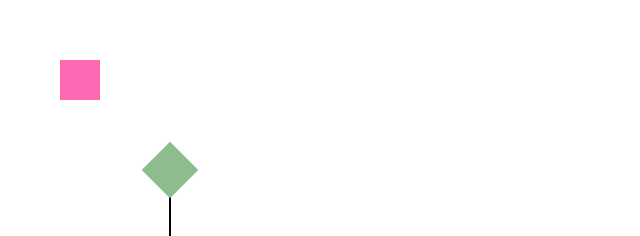
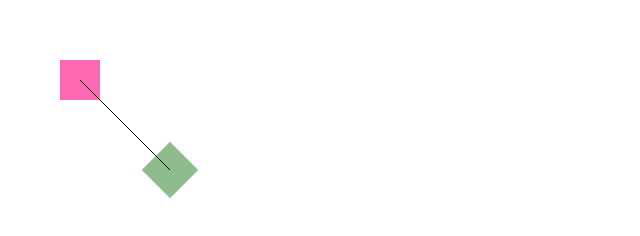
Before and after one commit to MathiasSotta/rm-ss18, a plain HTML site: page excercise/ZAC_Transform_1.html in a window 1280 px wide. Shown: the top 236 px of the page, 0-640 px from the left. Drawn offline with Linux system fonts and the light colour scheme.

Commit message:
modified exc. (ZAC_Transform)

```diff
--- a/excercise/ZAC_Transform_1.html
+++ b/excercise/ZAC_Transform_1.html
@@ -31,23 +31,26 @@
                 var centerY = 120;
                 var angle = 45 * Math.PI / 180;
 
-
                 context.translate(centerX, centerY);
                 context.rotate(angle);
 
                 //context.fillRect(10, 10, 40, 40);
                 context.fillRect(-rectWidth / 2, -rectHeight / 2, rectWidth, rectHeight);
 
-                context.restore();
 
-
-                context.strokeStyle = "#000000";
-                context.lineCap = "round";
-                context.lineWidth = 2;
-
-                context.moveTo(20,20);
-                context.lineTo(120,120);
+                context.setTransform(1,0,0,1,0,0,0,0);
+                context.beginPath();
+                context.moveTo(30,30);
+                context.lineTo(centerX,centerY);
                 context.stroke();
+                // context.strokeStyle = "#000000";
+                // context.lineCap = "round";
+                // context.lineWidth = 2;
+                //
+                // context.moveTo(0,0);
+                // context.rotate(-angle);
+                // context.lineTo(-90,-90);
+                // context.stroke();
             }
         }
 
```
